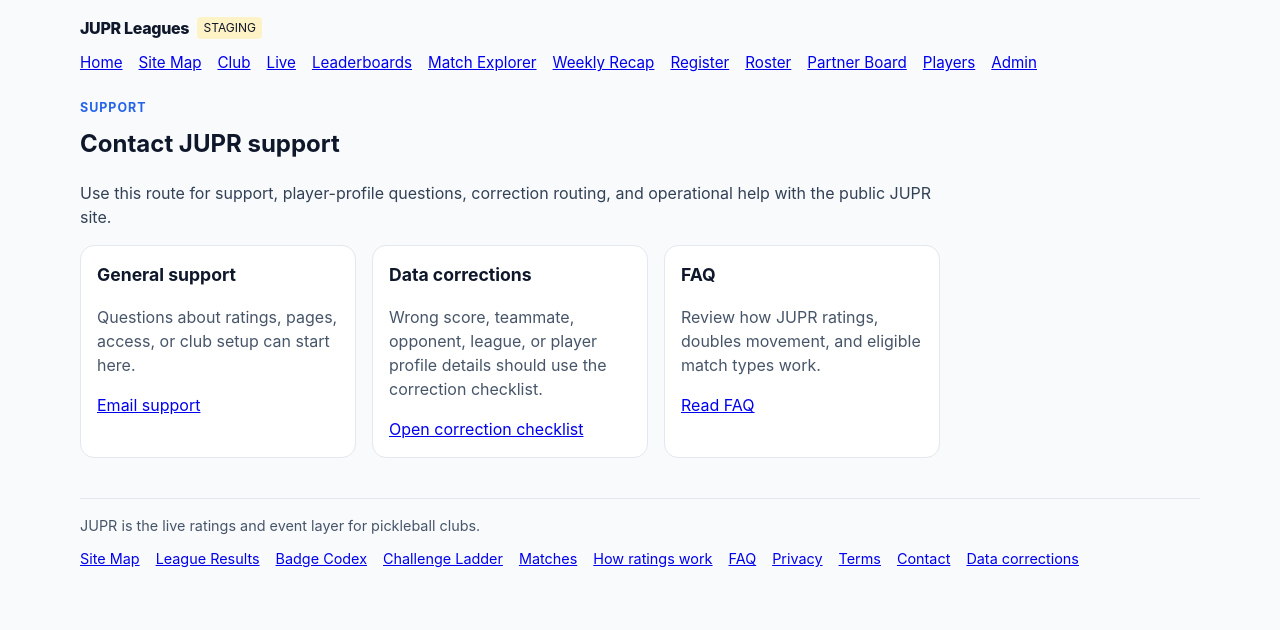
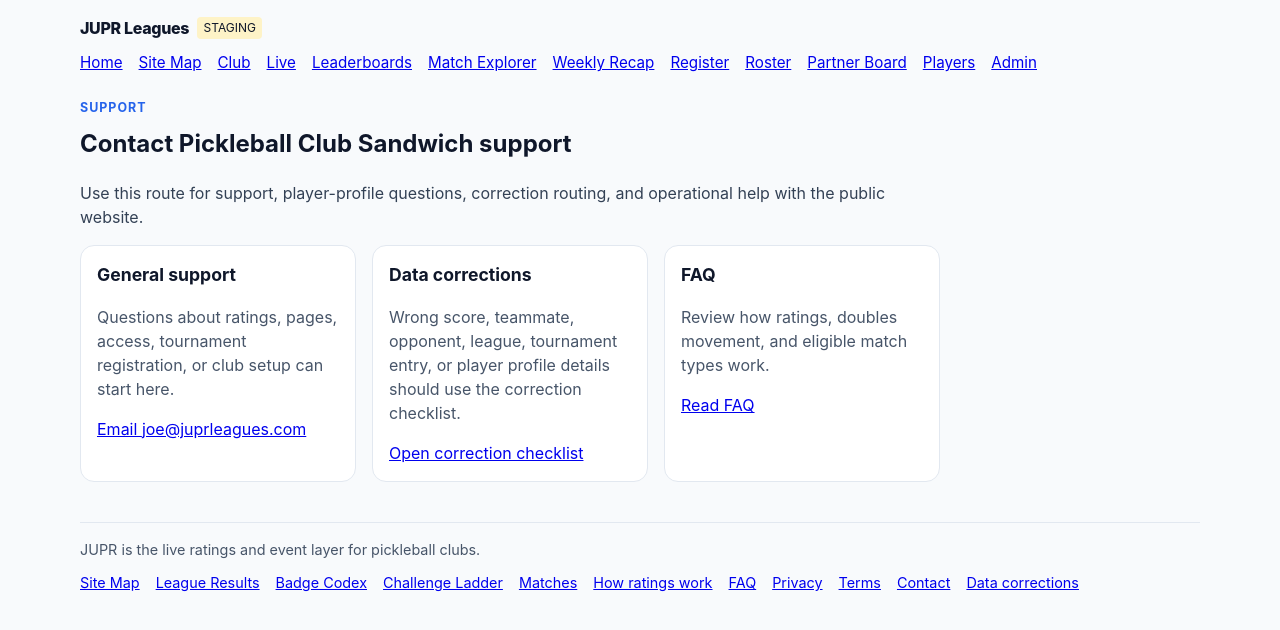
Before and after one commit to pickleballattrespalapas/JUPR, a Next.js app in the folder apps/web/: page /support in a window 1280 px wide. Shown: the top 630 px of the page. Built offline with nearby package versions, Linux system fonts and the light colour scheme.

Commit message:
switch support email and copy

```diff
--- a/apps/web/app/support/page.tsx
+++ b/apps/web/app/support/page.tsx
@@ -7,35 +7,35 @@
   background: "white"
 };
 
-const supportEmail = "hello@jupr.app";
+const supportEmail = "joe@juprleagues.com";
 
 export default function SupportPage() {
-  const subject = encodeURIComponent("JUPR Leagues support request");
+  const subject = encodeURIComponent("Pickleball Club Sandwich support request");
   const body = encodeURIComponent("Name:\nClub:\nPage or issue:\nDetails:\n");
   return (
     <section style={{ maxWidth: "860px" }}>
       <p style={{ margin: "0 0 0.5rem", color: "#2563eb", fontWeight: 700, textTransform: "uppercase", letterSpacing: "0.08em", fontSize: "0.78rem" }}>
         Support
       </p>
-      <h1 style={{ marginTop: 0 }}>Contact JUPR support</h1>
+      <h1 style={{ marginTop: 0 }}>Contact Pickleball Club Sandwich support</h1>
       <p style={{ color: "#334155" }}>
-        Use this route for support, player-profile questions, correction routing, and operational help with the public JUPR site.
+        Use this route for support, player-profile questions, correction routing, and operational help with the public website.
       </p>
 
       <div style={{ display: "grid", gridTemplateColumns: "repeat(auto-fit, minmax(240px, 1fr))", gap: "1rem" }}>
         <article style={cardStyle}>
           <h2 style={{ marginTop: 0, fontSize: "1.1rem" }}>General support</h2>
-          <p style={{ color: "#475569" }}>Questions about ratings, pages, access, or club setup can start here.</p>
-          <a href={`mailto:${supportEmail}?subject=${subject}&body=${body}`}>Email support</a>
+          <p style={{ color: "#475569" }}>Questions about ratings, pages, access, tournament registration, or club setup can start here.</p>
+          <a href={`mailto:${supportEmail}?subject=${subject}&body=${body}`}>Email {supportEmail}</a>
         </article>
         <article style={cardStyle}>
           <h2 style={{ marginTop: 0, fontSize: "1.1rem" }}>Data corrections</h2>
-          <p style={{ color: "#475569" }}>Wrong score, teammate, opponent, league, or player profile details should use the correction checklist.</p>
+          <p style={{ color: "#475569" }}>Wrong score, teammate, opponent, league, tournament entry, or player profile details should use the correction checklist.</p>
           <Link href="/data-corrections">Open correction checklist</Link>
         </article>
         <article style={cardStyle}>
           <h2 style={{ marginTop: 0, fontSize: "1.1rem" }}>FAQ</h2>
-          <p style={{ color: "#475569" }}>Review how JUPR ratings, doubles movement, and eligible match types work.</p>
+          <p style={{ color: "#475569" }}>Review how ratings, doubles movement, and eligible match types work.</p>
           <Link href="/faq">Read FAQ</Link>
         </article>
       </div>
```
